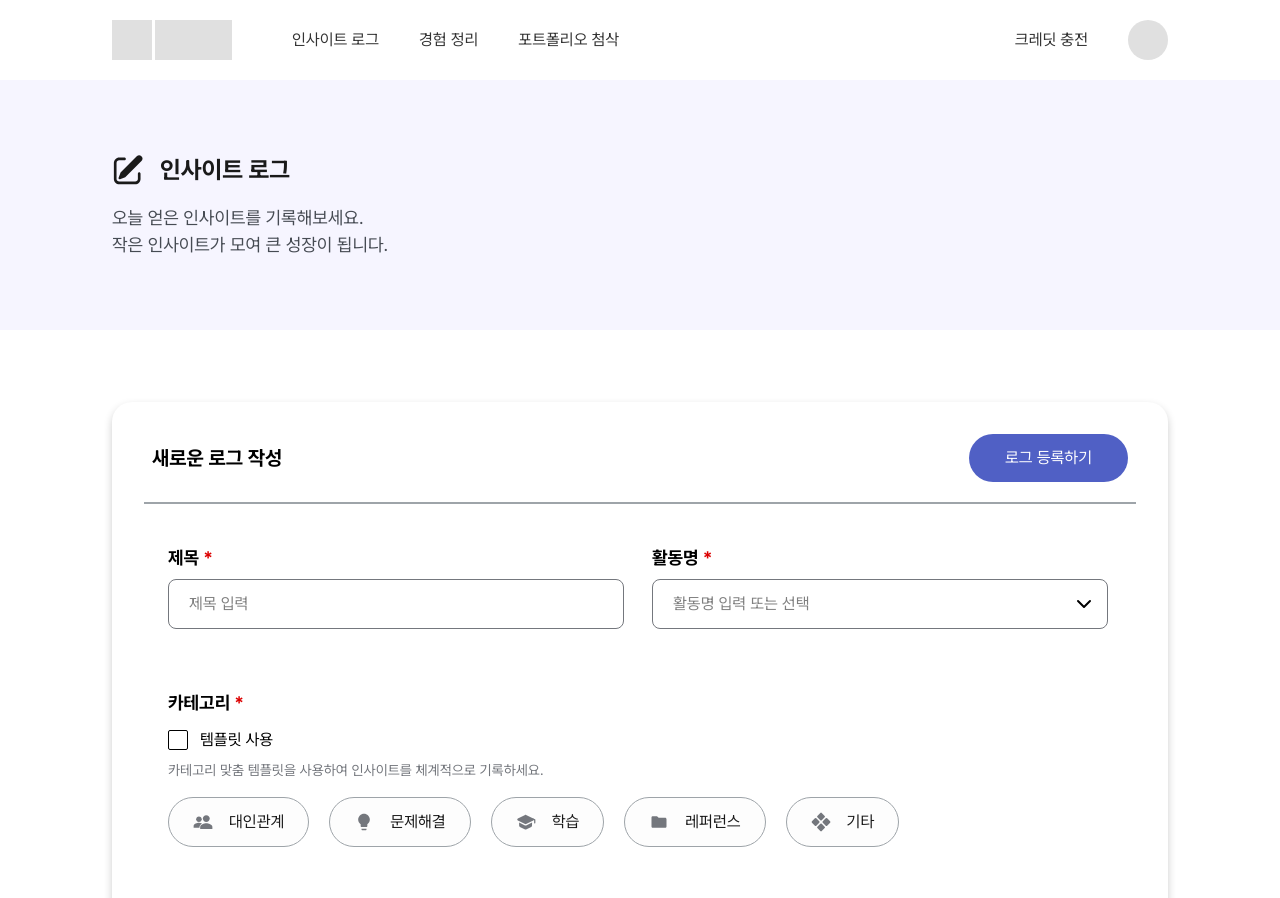
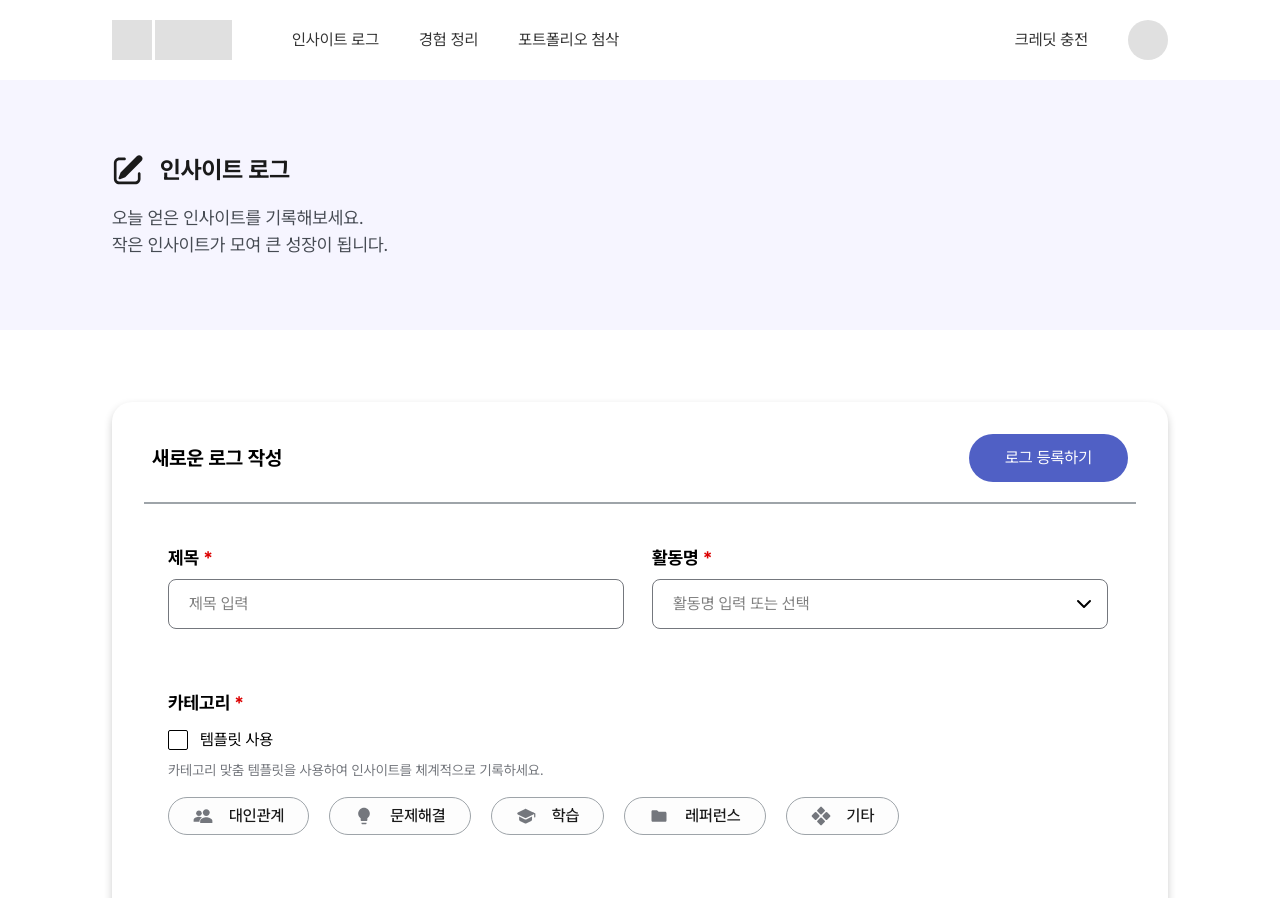
Before and after one commit to Teamie71/folioo-front, a Next.js app: page /log in a window 1280 px wide. Shown: the top 898 px of the page. Built offline with nearby package versions, Linux system fonts and the light colour scheme.

Commit message:
♻️ Refactor: 인사이트 로그 - ButtonGroup 컴포넌트 적용

```diff
--- a/src/app/(main)/log/page.tsx
+++ b/src/app/(main)/log/page.tsx
@@ -1,3 +1,9 @@
+import EtcIcon from '@/components/icons/EtcIcon';
+import InterpersonIcon from '@/components/icons/InterpersonIcon';
+import LearningIcon from '@/components/icons/LearningIcon';
+import ProblemSolveIcon from '@/components/icons/ProblemSolveIcon';
+import ReferenceIcon from '@/components/icons/ReferenceIcon';
+import { SingleButtonGroup } from '@/components/SingleButtonGroup';
 import { Checkbox } from '@/components/ui/checkbox';
 
 export default function LogPage() {
@@ -110,124 +116,15 @@ export default function LogPage() {
               </div>
             </div>
 
-            <div className='flex items-center gap-[1.25rem]'>
-              <button className='flex cursor-pointer items-center gap-[1rem] rounded-[3.75rem] border border-[#9EA4A9] bg-[#FDFDFD] px-[1.5rem] py-[0.75rem] text-[1rem] text-[#1A1A1A]'>
-                <svg
-                  xmlns='http://www.w3.org/2000/svg'
-                  width='20'
-                  height='20'
-                  viewBox='0 0 20 20'
-                  fill='none'
-                >
-                  <path
-                    d='M5.9375 10C7.4908 10 8.75 8.7408 8.75 7.1875C8.75 5.6342 7.4908 4.375 5.9375 4.375C4.3842 4.375 3.125 5.6342 3.125 7.1875C3.125 8.7408 4.3842 10 5.9375 10Z'
-                    fill='#74777D'
-                  />
-                  <path
-                    d='M9.14062 11.5625C8.04063 11.0039 6.82656 10.7812 5.9375 10.7812C4.19609 10.7812 0.625 11.8492 0.625 13.9844V15.625H6.48438V14.9973C6.48438 14.2551 6.79688 13.5109 7.34375 12.8906C7.78008 12.3953 8.39102 11.9355 9.14062 11.5625Z'
-                    fill='#74777D'
-                  />
-                  <path
-                    d='M13.2812 11.25C11.2473 11.25 7.1875 12.5063 7.1875 15V16.875H19.375V15C19.375 12.5063 15.3152 11.25 13.2812 11.25Z'
-                    fill='#74777D'
-                  />
-                  <path
-                    d='M13.2812 10C15.1797 10 16.7188 8.46098 16.7188 6.5625C16.7188 4.66402 15.1797 3.125 13.2812 3.125C11.3828 3.125 9.84375 4.66402 9.84375 6.5625C9.84375 8.46098 11.3828 10 13.2812 10Z'
-                    fill='#74777D'
-                  />
-                </svg>
-                <span>대인관계</span>
-              </button>
-
-              <button className='flex cursor-pointer items-center gap-[1rem] rounded-[3.75rem] border border-[#9EA4A9] bg-[#FDFDFD] px-[1.5rem] py-[0.75rem] text-[1rem] text-[#1A1A1A]'>
-                <svg
-                  xmlns='http://www.w3.org/2000/svg'
-                  width='20'
-                  height='20'
-                  viewBox='0 0 20 20'
-                  fill='none'
-                >
-                  <path
-                    d='M9.99935 1.66675C8.45225 1.66675 6.96852 2.28133 5.87456 3.37529C4.7806 4.46925 4.16602 5.95299 4.16602 7.50008C4.16602 9.48341 5.15768 11.2251 6.66602 12.2834V14.1667C6.66602 14.3878 6.75381 14.5997 6.91009 14.756C7.06637 14.9123 7.27834 15.0001 7.49935 15.0001H12.4993C12.7204 15.0001 12.9323 14.9123 13.0886 14.756C13.2449 14.5997 13.3327 14.3878 13.3327 14.1667V12.2834C14.841 11.2251 15.8327 9.48341 15.8327 7.50008C15.8327 5.95299 15.2181 4.46925 14.1241 3.37529C13.0302 2.28133 11.5464 1.66675 9.99935 1.66675ZM7.49935 17.5001C7.49935 17.7211 7.58715 17.9331 7.74343 18.0893C7.89971 18.2456 8.11167 18.3334 8.33268 18.3334H11.666C11.887 18.3334 12.099 18.2456 12.2553 18.0893C12.4116 17.9331 12.4993 17.7211 12.4993 17.5001V16.6667H7.49935V17.5001Z'
-                    fill='#74777D'
-                  />
-                </svg>
-                <span>문제해결</span>
-              </button>
-
-              <button className='flex cursor-pointer items-center gap-[1rem] rounded-[3.75rem] border border-[#9EA4A9] bg-[#FDFDFD] px-[1.5rem] py-[0.75rem] text-[1rem] text-[#1A1A1A]'>
-                <svg
-                  xmlns='http://www.w3.org/2000/svg'
-                  width='20'
-                  height='20'
-                  viewBox='0 0 20 20'
-                  fill='none'
-                >
-                  <path
-                    fillRule='evenodd'
-                    clipRule='evenodd'
-                    d='M3.125 10.5342V13.26C3.125 13.6935 3.24792 14.118 3.4795 14.4844C3.71108 14.8508 4.04182 15.144 4.43333 15.33L8.6 17.3083C8.90726 17.4543 9.24316 17.53 9.58333 17.53C9.9235 17.53 10.2594 17.4543 10.5667 17.3083L14.7333 15.33C15.1249 15.144 15.4556 14.8508 15.6872 14.4844C15.9188 14.118 16.0417 13.6935 16.0417 13.26V10.535L10.6458 13.2325C10.316 13.3975 9.95218 13.4834 9.58333 13.4834C9.21449 13.4834 8.85071 13.3975 8.52083 13.2325L3.125 10.5342Z'
-                    fill='#74777D'
-                  />
-                  <path
-                    fillRule='evenodd'
-                    clipRule='evenodd'
-                    d='M9.07906 2.88657C9.39573 2.72824 9.76906 2.72824 10.0857 2.88657L17.3007 6.49407C18.1299 6.90824 18.1299 8.09157 17.3007 8.50657L10.0857 12.1149C9.76906 12.2732 9.39573 12.2732 9.07906 12.1149L1.86406 8.50657C1.0349 8.09157 1.0349 6.90824 1.86406 6.49407L9.07906 2.88657Z'
-                    fill='#74777D'
-                  />
-                  <path
-                    fillRule='evenodd'
-                    clipRule='evenodd'
-                    d='M16.5237 6.80406C16.5977 6.65576 16.7276 6.54295 16.8849 6.49044C17.0421 6.43793 17.2137 6.45003 17.362 6.52406L19.0287 7.35739C19.1324 7.40938 19.2196 7.48923 19.2806 7.58798C19.3415 7.68674 19.3737 7.80052 19.3737 7.91656V10.8332C19.3737 10.999 19.3078 11.158 19.1906 11.2752C19.0734 11.3924 18.9144 11.4582 18.7487 11.4582C18.5829 11.4582 18.4239 11.3924 18.3067 11.2752C18.1895 11.158 18.1237 10.999 18.1237 10.8332V8.30323L16.8028 7.64239C16.6545 7.56835 16.5417 7.43843 16.4892 7.28121C16.4367 7.124 16.4496 6.95236 16.5237 6.80406Z'
-                    fill='#74777D'
-                  />
-                </svg>
-                <span>학습</span>
-              </button>
-
-              <button className='flex cursor-pointer items-center gap-[1rem] rounded-[3.75rem] border border-[#9EA4A9] bg-[#FDFDFD] px-[1.5rem] py-[0.75rem] text-[1rem] text-[#1A1A1A]'>
-                <svg
-                  xmlns='http://www.w3.org/2000/svg'
-                  width='20'
-                  height='20'
-                  viewBox='0 0 20 20'
-                  fill='none'
-                >
-                  <path
-                    d='M3.84667 15.8334C3.46278 15.8334 3.1425 15.7051 2.88583 15.4484C2.62917 15.1917 2.50056 14.8712 2.5 14.4867V5.51341C2.5 5.12953 2.62861 4.80925 2.88583 4.55258C3.14306 4.29591 3.46306 4.1673 3.84583 4.16675H7.99667L9.66333 5.83341H16.1542C16.5375 5.83341 16.8578 5.96203 17.115 6.21925C17.3722 6.47647 17.5006 6.79675 17.5 7.18008V14.4876C17.5 14.8709 17.3717 15.1912 17.115 15.4484C16.8583 15.7056 16.5381 15.834 16.1542 15.8334H3.84667Z'
-                    fill='#74777D'
-                  />
-                </svg>
-                <span>레퍼런스</span>
-              </button>
-
-              <button className='flex cursor-pointer items-center gap-[1rem] rounded-[3.75rem] border border-[#9EA4A9] bg-[#FDFDFD] px-[1.5rem] py-[0.75rem] text-[1rem] text-[#1A1A1A]'>
-                <svg
-                  xmlns='http://www.w3.org/2000/svg'
-                  width='20'
-                  height='20'
-                  viewBox='0 0 20 20'
-                  fill='none'
-                >
-                  <g clipPath='url(#clip0_3242_1984)'>
-                    <path
-                      d='M7.08268 4.58321L10.0289 1.63696L12.9752 4.58321L10.0293 7.52946L7.08268 4.58321ZM12.4993 9.99988L15.4456 7.05363L18.3918 9.99988L15.446 12.9461L12.4993 9.99988ZM1.66602 9.99988L4.61227 7.05363L7.55852 9.99988L4.61268 12.9461L1.66602 9.99988ZM7.08268 15.4165L10.0289 12.4703L12.9752 15.4165L10.0293 18.3628L7.08268 15.4165Z'
-                      fill='#74777D'
-                      stroke='#74777D'
-                      strokeWidth='2'
-                      strokeLinecap='round'
-                      strokeLinejoin='round'
-                    />
-                  </g>
-                  <defs>
-                    <clipPath id='clip0_3242_1984'>
-                      <rect width='20' height='20' fill='white' />
-                    </clipPath>
-                  </defs>
-                </svg>
-                <span>기타</span>
-              </button>
-            </div>
+            <SingleButtonGroup
+              options={[
+                { label: '대인관계', icon: <InterpersonIcon /> },
+                { label: '문제해결', icon: <ProblemSolveIcon /> },
+                { label: '학습', icon: <LearningIcon /> },
+                { label: '레퍼런스', icon: <ReferenceIcon /> },
+                { label: '기타', icon: <EtcIcon /> },
+              ]}
+            />
           </div>
 
           {/* 내용 - 템플릿 미사용 */}
```
